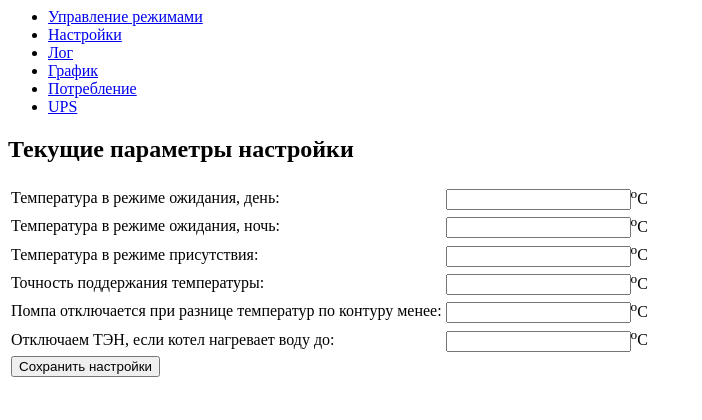
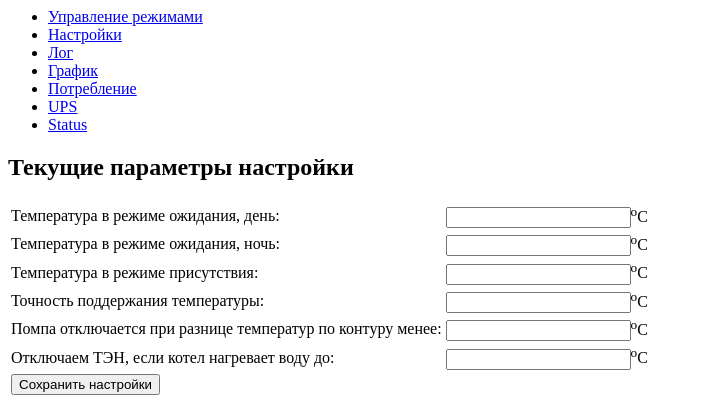
Before and after one commit to Shden/Shden, a PHP site: page /config.php in a window 1280 px wide. Shown: the top 420 px of the page, without its empty margins (0-702 px from the left). Run offline with PHP 8.4, Linux system fonts and the light colour scheme; data that the repository does not hold is empty.

Commit message:
Status page to menu

```diff
--- a/shweb/menu.php
+++ b/shweb/menu.php
@@ -6,5 +6,6 @@
 		<li><a href="graph.php">График</a></li>
 		<li><a href="summary.php">Потребление</a></li>
 		<li><a href="ups.php">UPS</a></li>
+		<li><a href="status.php">Status</a></li>
 	</ul>
 </div>
```
